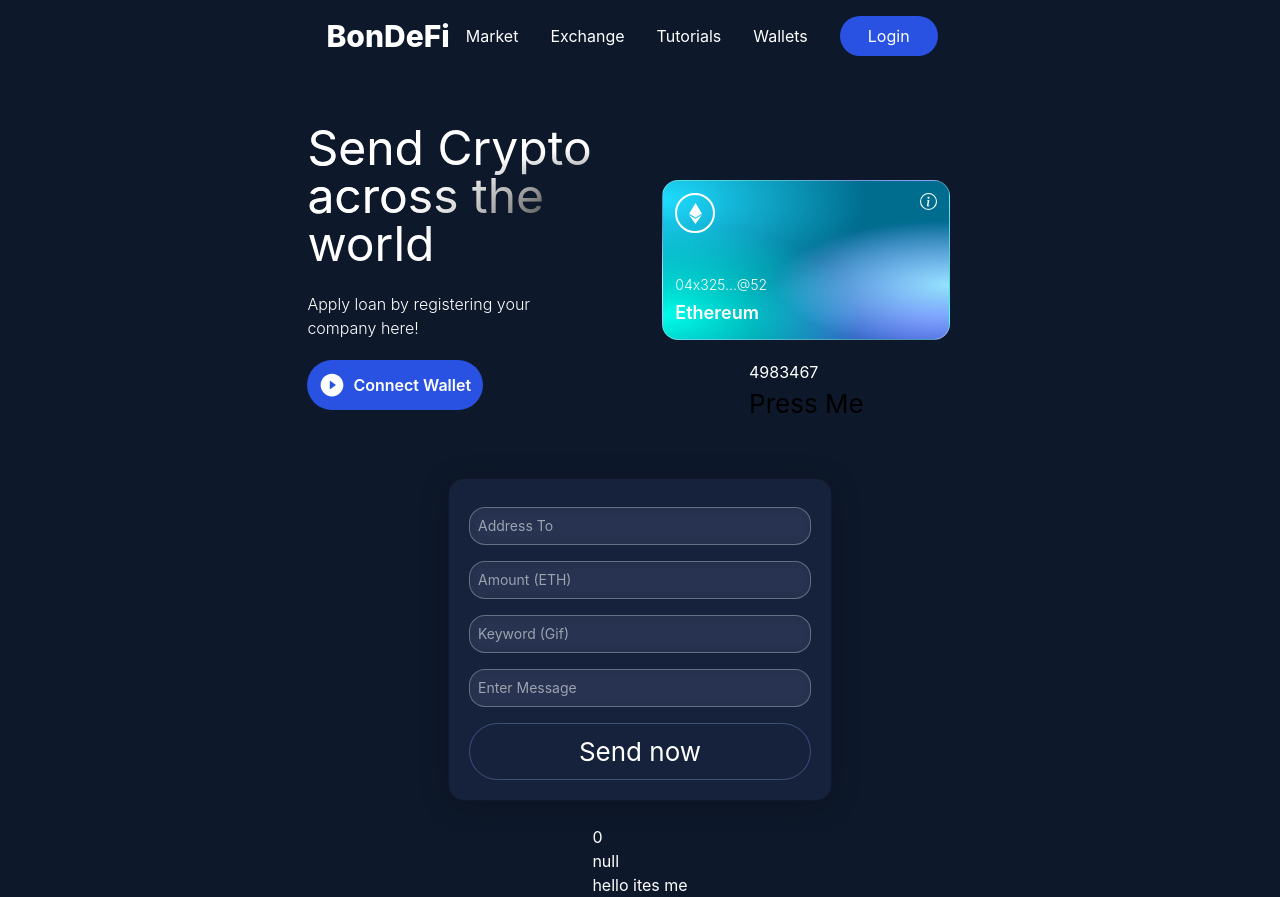
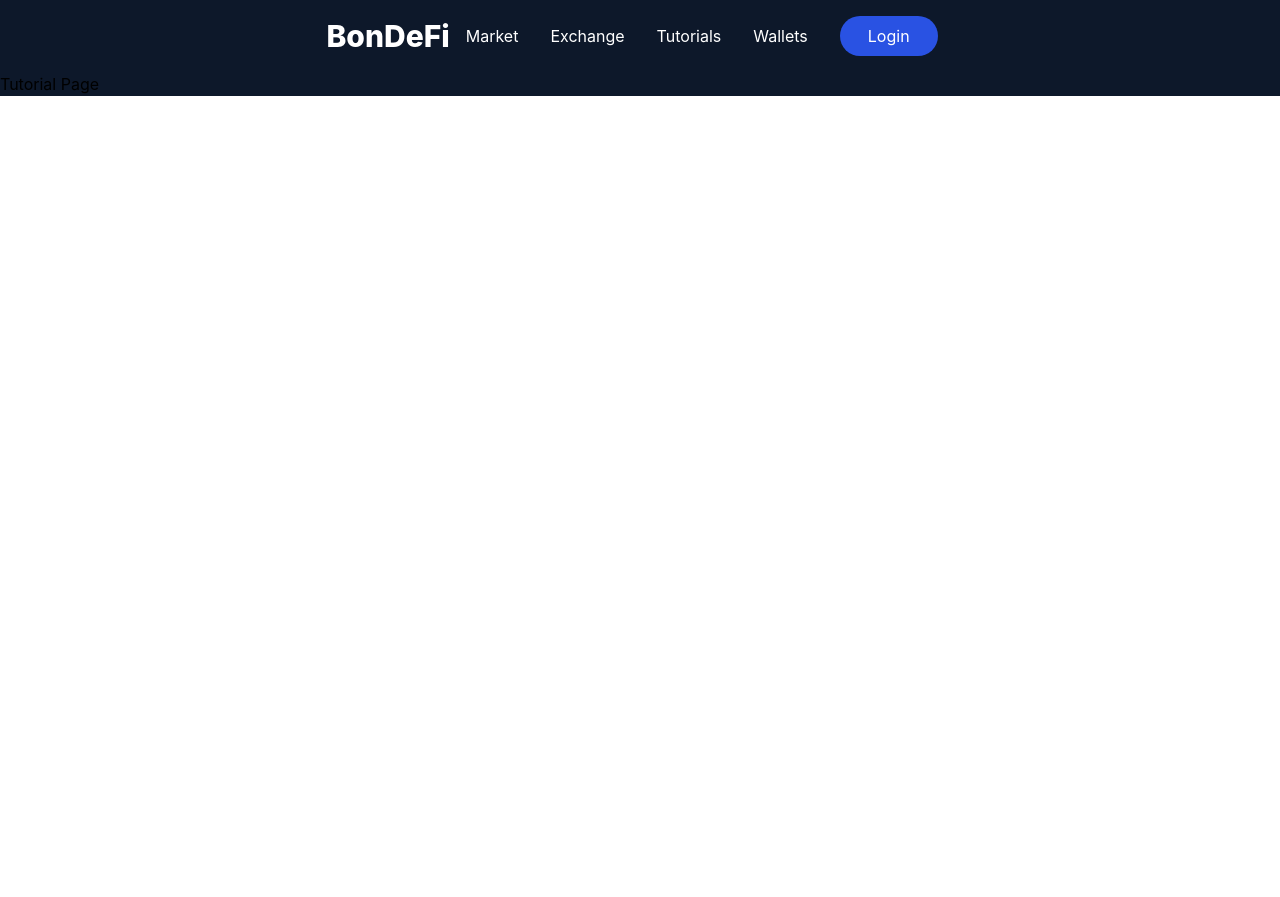
Before and after one commit to elgeneee/BonDeFi, a React (Vite) app: page /tutorial in a window 1280 px wide. After the commit the page ends 800 px from the top, so only its background shows below. Built offline with nearby package versions, Linux system fonts and the light colour scheme.

Commit message:
add react-router

```diff
--- a/package.json
+++ b/package.json
@@ -9,7 +9,8 @@
   "dependencies": {
     "react": "^17.0.2",
     "react-dom": "^17.0.2",
-    "react-icons": "^4.3.1"
+    "react-icons": "^4.3.1",
+    "react-router-dom": "^5.3.0"
   },
   "devDependencies": {
     "@vitejs/plugin-react": "^1.0.7",
--- a/src/App.jsx
+++ b/src/App.jsx
@@ -1,10 +1,11 @@
-import { useState } from 'react'
-import logo from './logo.svg'
-import './App.css'
-import Navbar from './components/Navbar'
-import Welcome from './components/Welcome'
-import { transactionContext } from './components/transactionContext'
-
+import { useState } from "react";
+import logo from "./logo.svg";
+import "./App.css";
+import Navbar from "./components/Navbar";
+import Welcome from "./components/Welcome";
+import Tutorial from "./components/Tutorial";
+import { transactionContext } from "./components/transactionContext";
+import { BrowserRouter as Router, Route, Switch } from "react-router-dom";
 function App() {
   const [address, setAddress] = useState("4983467");
   const [amount, setAmount] = useState(0);
@@ -12,17 +13,34 @@
   const [message, setMessage] = useState("hello ites me");
 
   return (
-    <div className="min-h-screen">
-    <div className="bg-[#0D182A]">
-    <Navbar/>
-    <transactionContext.Provider value={{address, setAddress, amount, setAmount, keyword, setKeyword, message, setMessage}}>
-    <Welcome/>
-    </transactionContext.Provider>
-
-    </div>
-
-    </div>
-  )
+    <Router>
+      <div className="min-h-screen">
+        <div className="bg-[#0D182A]">
+          <Navbar />
+          <Switch>
+            <Route exact path="/">
+              <transactionContext.Provider
+                value={{
+                  address,
+                  setAddress,
+                  amount,
+                  setAmount,
+                  keyword,
+                  setKeyword,
+                  message,
+                  setMessage,
+                }}>
+                <Welcome />
+              </transactionContext.Provider>
+            </Route>
+            <Route  path="/tutorial">
+              <Tutorial />
+            </Route>
+          </Switch>
+        </div>
+      </div>
+    </Router>
+  );
 }
 
-export default App
+export default App;
--- a/src/components/Navbar.jsx
+++ b/src/components/Navbar.jsx
@@ -1,16 +1,17 @@
 import React, { useState } from "react";
 import { HiMenuAlt4 } from "react-icons/hi";
 import { AiOutlineClose } from "react-icons/ai";
+import { Link } from 'react-router-dom';
 
 const Navbar = () => {
   const [toggleMenu, setToggleMenu] = useState(false);
   return (
     <nav className="w-full flex md:justify-center justify-between items-center p-4">
       <div flex-initial justify-center items-center>
-          <h1 className="text-white text-3xl font-extrabold">BonDeFi</h1>
+          <h1 className="text-white text-3xl font-extrabold"><Link to="/">BonDeFi</Link></h1>
       </div>
       <ul className="text-white md:flex hidden list-none flex-row justify-between items-center flex-initial">
-        <li className="mx-4 cursor-pointer">Market</li>
+        <li className="mx-4 cursor-pointer"><Link to="/tutorial">Market</Link></li>
         <li className="mx-4 cursor-pointer">Exchange</li>
         <li className="mx-4 cursor-pointer">Tutorials</li>
         <li className="mx-4 cursor-pointer">Wallets</li>
--- /dev/null
+++ b/src/components/Tutorial.jsx
@@ -0,0 +1,9 @@
+import React from 'react';
+
+const Tutorial = () => {
+  return <div>
+      Tutorial Page
+  </div>;
+};
+
+export default Tutorial;
--- a/src/components/Welcome.jsx
+++ b/src/components/Welcome.jsx
@@ -57,10 +57,6 @@
               </div>
             </div>
           </div>
-          <div>
-            <p className="text-white">{address}</p>
-            <button onClick={() => setAddress("sdg")}>Press Me</button>
-          </div>
         </div>
       </div>
       <div className="p-5 mb-6 sm:w-96  flex flex-col  w-full h-full justify-center items-center blue-glassmorphism">
```
Also changed, not shown: 1 other file (tests, documents, lock files or other folders).
